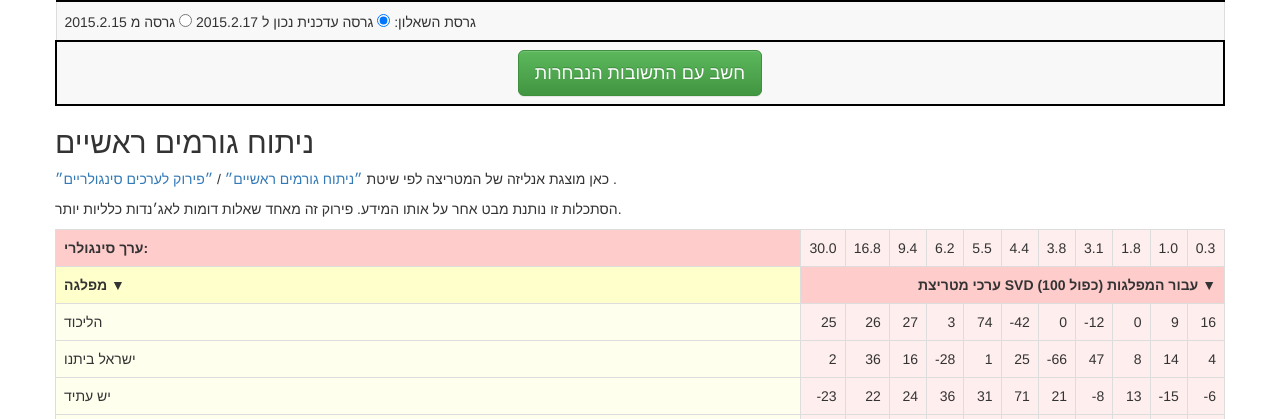
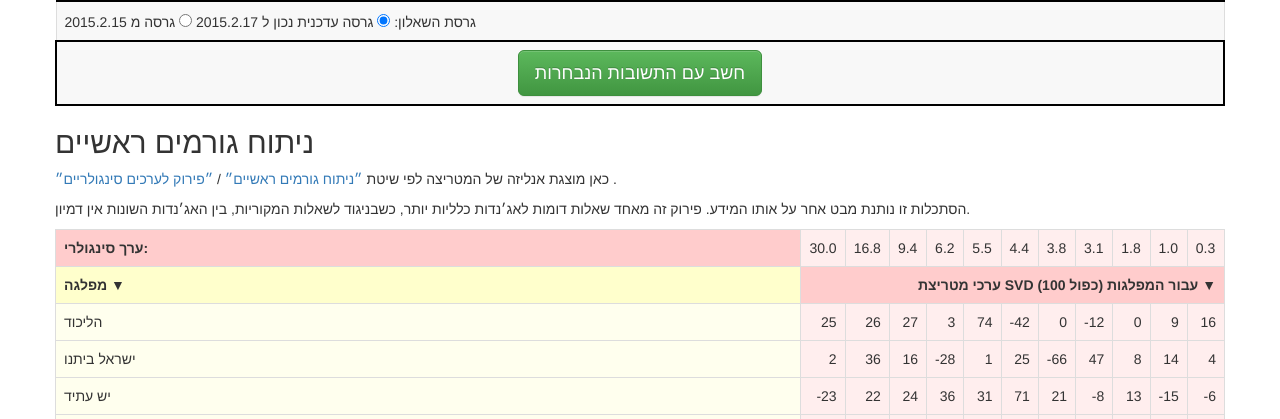
Before and after one commit to yairchu/hayom_map_re, a Django app: page / in a window 1280 px wide. Shown: the part 4585-5004 px from the top of the page. Run offline with Django 3.2, Linux system fonts and the light colour scheme; data comes from the database, SQL or seed files in the repository; some libraries are stand-ins or nearby versions.

Commit message:
add more text about svd

```diff
--- a/hayom/templates/hayom/home.html
+++ b/hayom/templates/hayom/home.html
@@ -302,7 +302,8 @@
       <p>
         {% blocktrans %}
           הסתכלות זו נותנת מבט אחר על אותו המידע.
-          פירוק זה מאחד שאלות דומות לאג׳נדות כלליות יותר.
+          פירוק זה מאחד שאלות דומות לאג׳נדות כלליות יותר,
+          כשבניגוד לשאלות המקוריות, בין האג׳נדות השונות אין דמיון.
         {% endblocktrans %}
       </p>
       <table class="table table-bordered">
```
